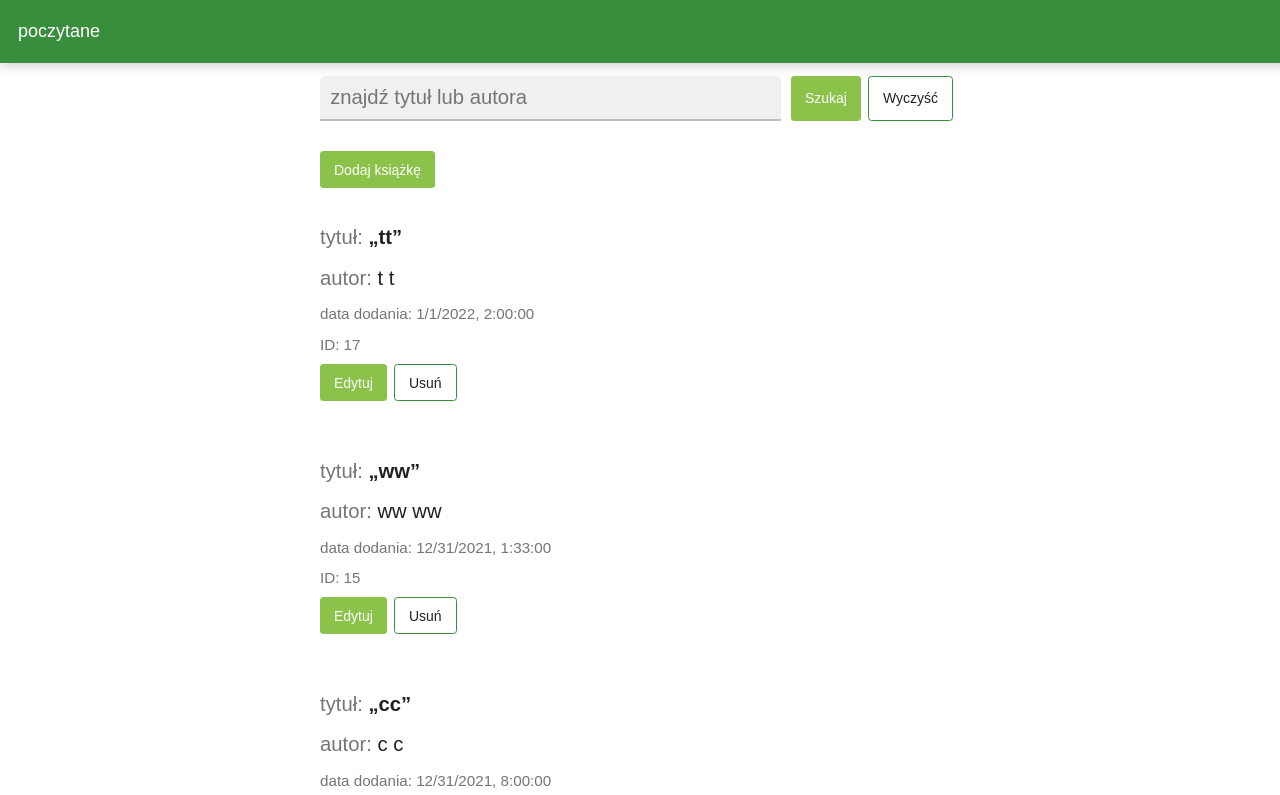
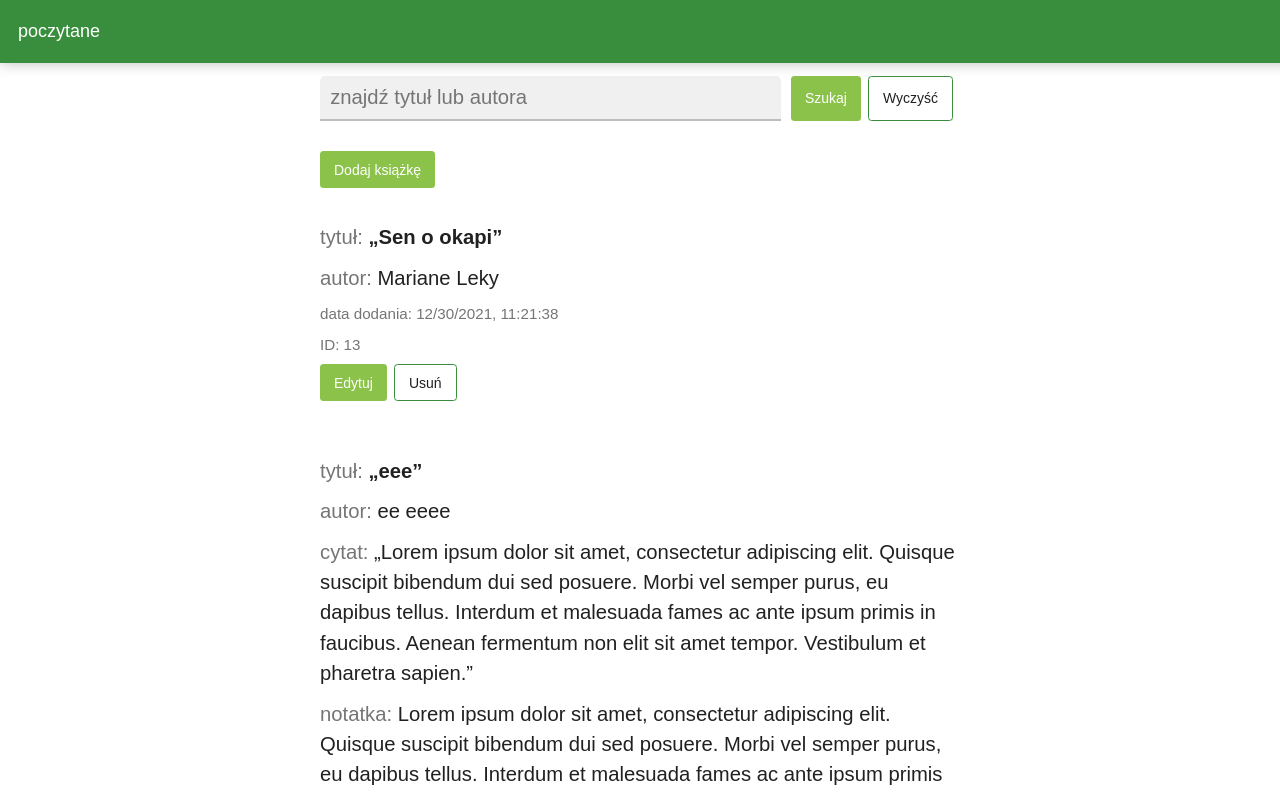
Before and after one commit to msarnowski/poczytane, an Angular app: page / in a window 1280 px wide. Shown: the top 795 px of the page. Built offline with nearby package versions, Linux system fonts and the light colour scheme; data requests are answered from the project's data file.

Commit message:
db cleanup, readme

```diff
--- a/db.json
+++ b/db.json
@@ -22,10 +22,7 @@
         "firstName": "Zbigniew",
         "lastName": "Rokita"
       },
-      "quotes": [
-        "a",
-        "e"
-      ],
+      "quotes": [],
       "note": "ech ech ech"
     },
     {
@@ -43,28 +40,6 @@
       "note": "eue eue eue"
     },
     {
-      "id": 6,
-      "date": 1640695806362,
-      "title": "a",
-      "author": {
-        "firstName": "a",
-        "lastName": "a"
-      },
-      "quotes": [],
-      "note": null
-    },
-    {
-      "id": 7,
-      "date": 1640696048507,
-      "title": "q",
-      "author": {
-        "firstName": "q",
-        "lastName": "q"
-      },
-      "quotes": [],
-      "note": null
-    },
-    {
       "id": 10,
       "date": 1640711088734,
       "title": "aaa",
@@ -77,19 +52,6 @@
         "drugi"
       ],
       "note": "zzzzzzz"
-    },
-    {
-      "id": 11,
-      "date": 1640773183657,
-      "title": "aa",
-      "author": {
-        "firstName": "aa",
-        "lastName": "aa"
-      },
-      "quotes": [
-        "aaaaazzzzz"
-      ],
-      "note": "bla bla bla"
     },
     {
       "id": 12,
@@ -114,50 +76,6 @@
       },
       "quotes": [],
       "note": null
-    },
-    {
-      "id": 14,
-      "date": 1640356320000,
-      "title": "rr",
-      "author": {
-        "firstName": "rr",
-        "lastName": "rr"
-      },
-      "quotes": [],
-      "note": null
-    },
-    {
-      "id": 15,
-      "date": 1640957580000,
-      "title": "ww",
-      "author": {
-        "firstName": "ww",
-        "lastName": "ww"
-      },
-      "quotes": [],
-      "note": null
-    },
-    {
-      "id": 16,
-      "date": 1640937600000,
-      "title": "cc",
-      "author": {
-        "firstName": "c",
-        "lastName": "c"
-      },
-      "quotes": [],
-      "note": null
-    },
-    {
-      "id": 17,
-      "date": 1641045600000,
-      "title": "tt",
-      "author": {
-        "firstName": "t",
-        "lastName": "t"
-      },
-      "quotes": [],
-      "note": null
     }
   ]
 }
--- a/src/app/quotes-editor/quotes-editor.component.ts
+++ b/src/app/quotes-editor/quotes-editor.component.ts
@@ -15,9 +15,7 @@ export class QuotesEditorComponent implements OnInit, OnChanges {
 
   constructor(private cDR: ChangeDetectorRef) {}
 
-  ngOnInit(): void {
-    // console.log(`(quotes editor) quotes: ${this.quotesToEdit}`);
-  }
+  ngOnInit(): void { }
 
   ngAfterViewInit(): void {
     if (this.quotesToEdit) {
@@ -28,11 +26,6 @@ export class QuotesEditorComponent implements OnInit, OnChanges {
   ngOnChanges(changes: any): void {
     if (this.quotesToEdit) {
       this.quotesToEdit = Array.from(changes.quotesToEdit.currentValue);
-
-      // console.log(`ngOnChanges this.quotesToEdit ${this.quotesToEdit}`);
-      // console.log(Array.from(changes.quotesToEdit.currentValue));
-
-      // console.log('ngOnchanges');
     }
   }
 
@@ -55,16 +48,10 @@ export class QuotesEditorComponent implements OnInit, OnChanges {
   }
 
   updateQuote(event: any, i: number) {
-    // console.log(`quote ${i}: ${event.target.value}`);
-    // console.log(`index: ${index}`);
-    // console.log(`quotesEdited: ${this.quotesEdited}`);
-
     if (this.quotesToEdit) {
       this.quotesToEdit[i] = event.target.value;
       this.update.emit(this.quotesToEdit);
     }
-
-    // console.log(`quotesToEdit: ${this.quotesToEdit}`);
   }
 
   removeQuote(index: number) {
```
Also changed, not shown: db-1638959168745.json (deleted, +0 -42 lines), 1 other file (tests, documents, lock files or other folders).
